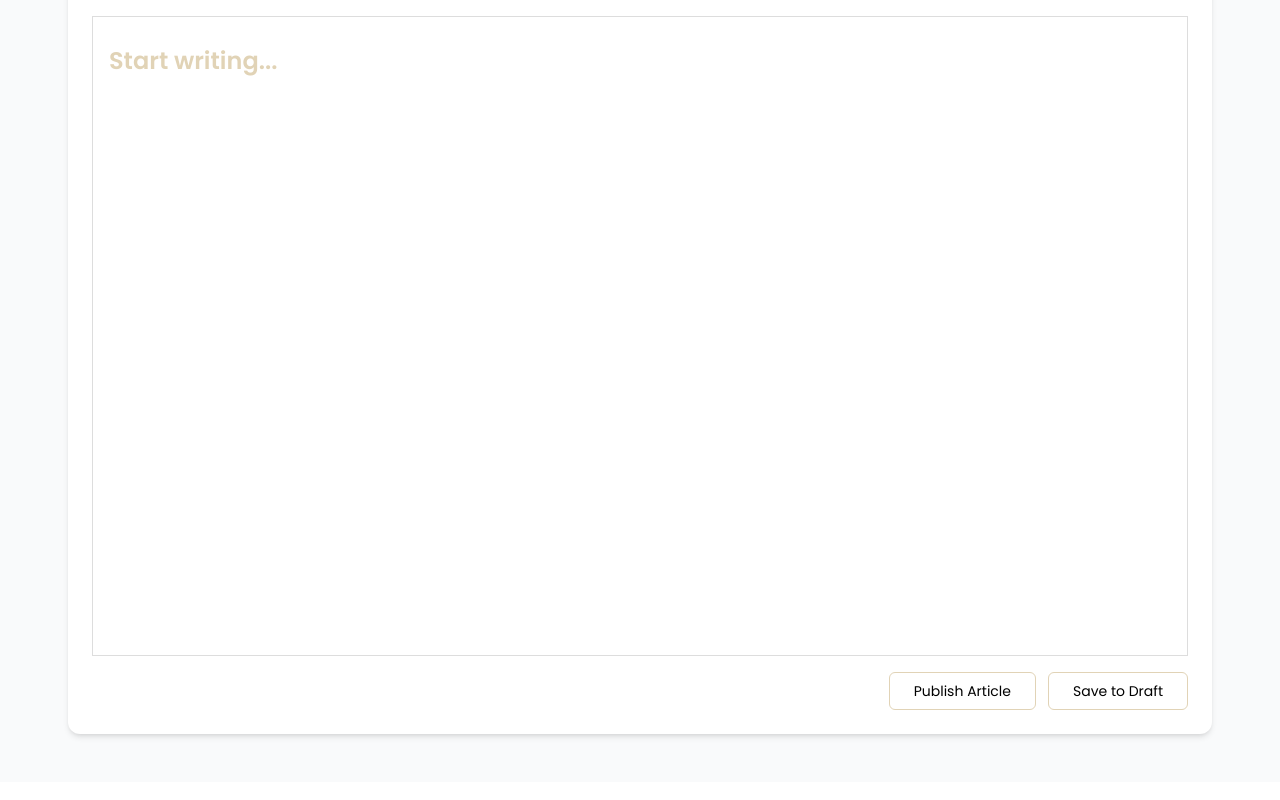
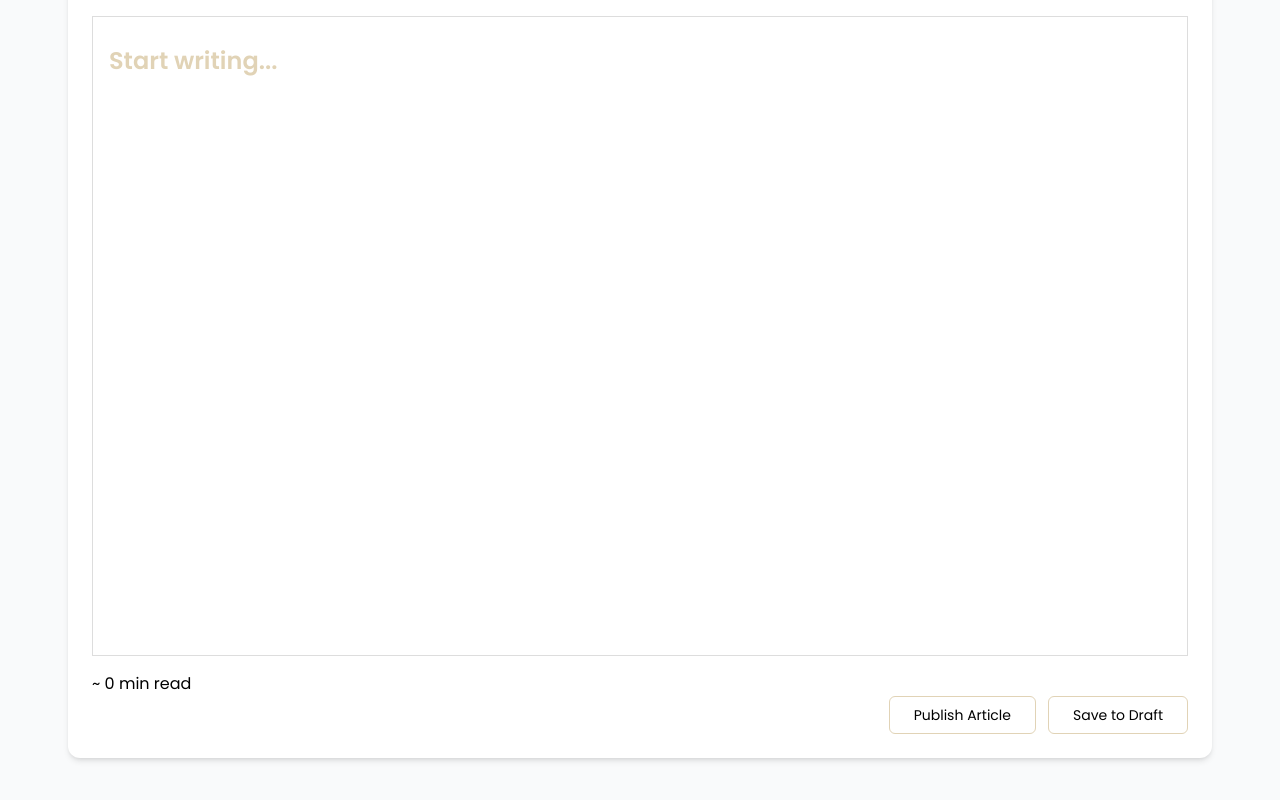
Before and after one commit to Wineshuga/portfolio2, a React (Vite) app: page /admin in a window 1280 px wide. Shown: the part 1087-1887 px from the top of the page. Built offline with nearby package versions, Linux system fonts and the light colour scheme; no server answers; sample sign-in values are in the browser's storage.

Commit message:
Add reading time estimate to articles

```diff
--- /dev/null
+++ b/src/components/ReadTime.tsx
@@ -0,0 +1,25 @@
+import { useMemo } from "react";
+
+type ReadTimeProps = {
+  content?: string;
+  textColor?: string;
+};
+
+const ReadTime = ({ content = "", textColor }: ReadTimeProps) => {
+  const WORDS_PER_MINUTE = 225;
+
+  const readingTime = useMemo(() => {
+    if (!content.trim()) return 0;
+
+    const words = content.trim().split(/\s+/).length;
+    return Math.max(1, Math.ceil(words / WORDS_PER_MINUTE));
+  }, [content]);
+
+  return (
+    <span className={textColor ? "text-black" : "text-[#ddd]"}>
+      ~ {readingTime} min read
+    </span>
+  );
+};
+
+export default ReadTime;
--- a/src/components/micro/PostCard.tsx
+++ b/src/components/micro/PostCard.tsx
@@ -1,5 +1,6 @@
 import { Link, useNavigate } from "react-router-dom";
 import type { PostType, PostStatus } from "../../types";
+import ReadTime from "../ReadTime";
 
 type Props = {
   index: number;
@@ -41,7 +42,7 @@ const PostCard = ({
       <p className="text-gray-600 text-sm mb-3 max-h-10 truncate">
         {post.excerpt}
       </p>
-      <div className="flex flex-wrap md:gap-3 gap-2">
+      <div className="flex flex-wrap items-center md:gap-3 gap-2">
         <p className="text-sm text-gray-500">
           Created: {post.createdAt.toDate().toLocaleDateString()}
         </p>
@@ -50,6 +51,7 @@ const PostCard = ({
             Published: {post.publishedAt.toDate().toLocaleDateString()}
           </p>
         )}
+        <ReadTime textColor="black" content={post.content} />
       </div>
 
       <div className="flex gap-2 items-end py-2">
--- a/src/pages/admin/Editor.tsx
+++ b/src/pages/admin/Editor.tsx
@@ -14,6 +14,7 @@ import { useLocation, useNavigate, useParams } from "react-router-dom";
 import { MarkdownComponents } from "../../lib/MarkDownEdit";
 import type { PostType } from "../../types";
 import LoadingIcon from "../../components/micro/LoadingIcon";
+import ReadTime from "../../components/ReadTime";
 
 const slugify = (text: string) => {
   return text
@@ -72,7 +73,7 @@ export default function Editor() {
       navigate(
         `/admin/${
           status === "published" ? "published-posts" : "archived-posts"
-        }`
+        }`,
       );
     } catch (error) {
       console.error("Error publishing post:", error);
@@ -131,7 +132,7 @@ export default function Editor() {
                   onChange={(e) =>
                     post
                       ? setPost(
-                          (prev) => prev && { ...prev, title: e.target.value }
+                          (prev) => prev && { ...prev, title: e.target.value },
                         )
                       : setTitle(e.target.value)
                   }
@@ -152,7 +153,8 @@ export default function Editor() {
                   onChange={(e) =>
                     post
                       ? setPost(
-                          (prev) => prev && { ...prev, excerpt: e.target.value }
+                          (prev) =>
+                            prev && { ...prev, excerpt: e.target.value },
                         )
                       : setExcerpt(e.target.value)
                   }
@@ -165,7 +167,8 @@ export default function Editor() {
                   onChange={(e) =>
                     post
                       ? setPost(
-                          (prev) => prev && { ...prev, content: e.target.value }
+                          (prev) =>
+                            prev && { ...prev, content: e.target.value },
                         )
                       : setContent(e.target.value)
                   }
@@ -181,6 +184,7 @@ export default function Editor() {
                   </ReactMarkdown>
                 </div>
               </div>
+              <ReadTime textColor={"black"} content={post?.content || ""} />
               <div className="flex justify-end gap-3">
                 {post ? (
                   <>
--- a/src/pages/public/blog/BlogList.tsx
+++ b/src/pages/public/blog/BlogList.tsx
@@ -3,6 +3,7 @@ import { getPosts } from "./getPost";
 import { Link } from "react-router-dom";
 import type { PostType } from "../../../types";
 import LoadingIcon from "../../../components/micro/LoadingIcon";
+import ReadTime from "../../../components/ReadTime";
 
 const BlogList = () => {
   const [posts, setPosts] = useState<PostType[]>([]);
@@ -29,19 +30,20 @@ const BlogList = () => {
             </section>
           ) : posts.length > 0 ? (
             posts.map((post) => (
-              <article key={post.id} className="">
-                <p className="text-sm text-gray-500">
-                  {post.createdAt.toDate().toLocaleDateString()}
-                </p>
-                <h2 className="text-xl font-semibold mb-2 underline hover:no-underline">
-                  <Link
-                    to={`/articles/${post.slug}`}
-                    className="text-[#e1d3b6] "
-                  >
+              <Link to={`/articles/${post.slug}`} className="text-[#e1d3b6] ">
+                <article
+                  key={post.id}
+                  className="hover:bg-gray-900 p-5 my-3 rounded-md"
+                >
+                  <p className="text-sm text-gray-500">
+                    {post.createdAt.toDate().toDateString()}
+                  </p>
+                  <h2 className="text-xl font-semibold mb-2 underline hover:no-underline">
                     {post.title}
-                  </Link>
-                </h2>
-              </article>
+                  </h2>
+                  <ReadTime content={post.content} />
+                </article>
+              </Link>
             ))
           ) : (
             <p className="text-sm text-center py-20 text-[#ddd] font-semibold">
--- a/src/pages/public/blog/BlogPost.tsx
+++ b/src/pages/public/blog/BlogPost.tsx
@@ -6,6 +6,7 @@ import { usePageTitle } from "../../../lib/usePageTitle";
 import LoadingIcon from "../../../components/micro/LoadingIcon";
 import type { BlogPostType } from "../../../types";
 import { MarkdownComponents } from "../../../lib/MarkDownEdit";
+import ReadTime from "../../../components/ReadTime";
 
 const BlogPost = () => {
   const [post, setPost] = useState<BlogPostType | null>(null);
@@ -45,7 +46,12 @@ const BlogPost = () => {
                 <h2 className="text-2xl capitalize md:text-4xl font-bold mb-10 text-[#e1d3b6] ">
                   {post.title}
                 </h2>
-                <p className="p-2">{post.createdAt.toDate().toDateString()}</p>
+                <div className="flex justify-between items-center">
+                  <p className="p-2">
+                    {post.createdAt.toDate().toDateString()}
+                  </p>
+                  <ReadTime content={post.content} />
+                </div>
                 <p className="border-y border-[#e1d3b6] px-5 py-10 mb-10">
                   {post.excerpt}
                 </p>
```
